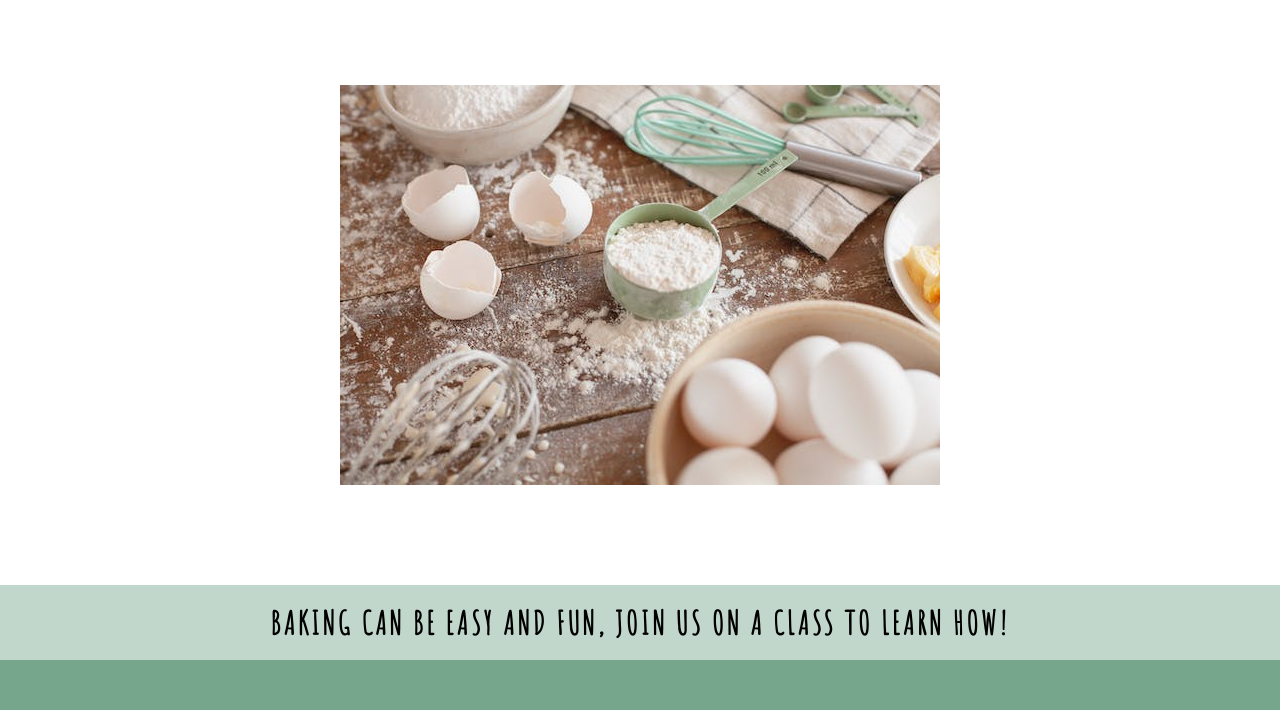
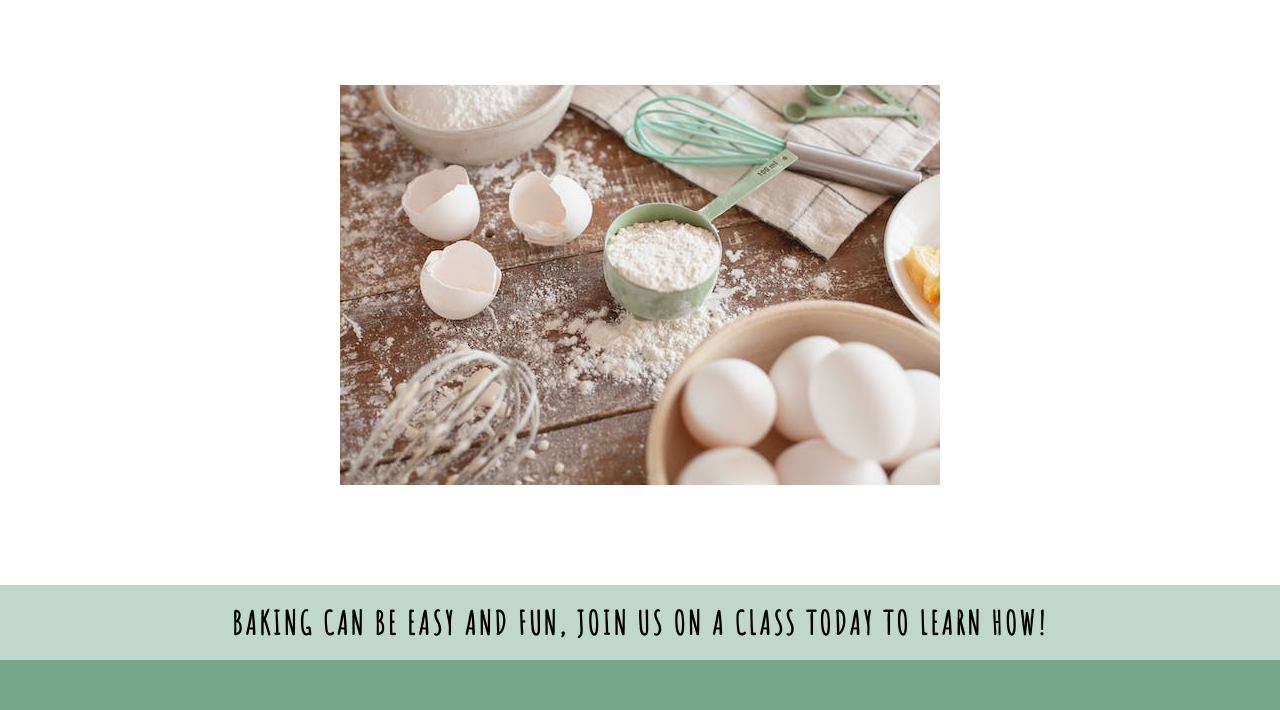
Before and after one commit to malinpalo/The-Baking-School, a plain HTML site: page index.html in a window 1280 px wide. Shown: the part 90-800 px from the top of the page. Drawn offline with Linux system fonts and the light colour scheme.

Commit message:
Add text to h2 in About section

```diff
--- a/index.html
+++ b/index.html
@@ -37,7 +37,7 @@
         <div id="homepage-image"></div>
     </section>
     <section id="about">
-        <h2 id="about-heading">Baking can be easy and fun, join us on a class to learn how!</h2>
+        <h2 id="about-heading">Baking can be easy and fun, join us on a class today to learn how!</h2>
         <div class="about-container" >
             <div class="about-text">
             <h2 id="why-bake-heading">Why bake? </h2>
```
